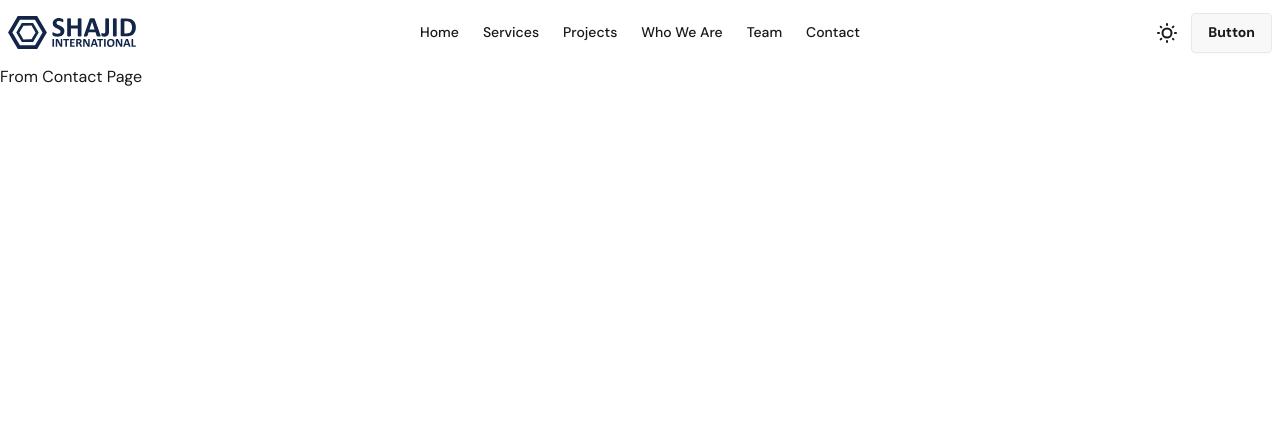
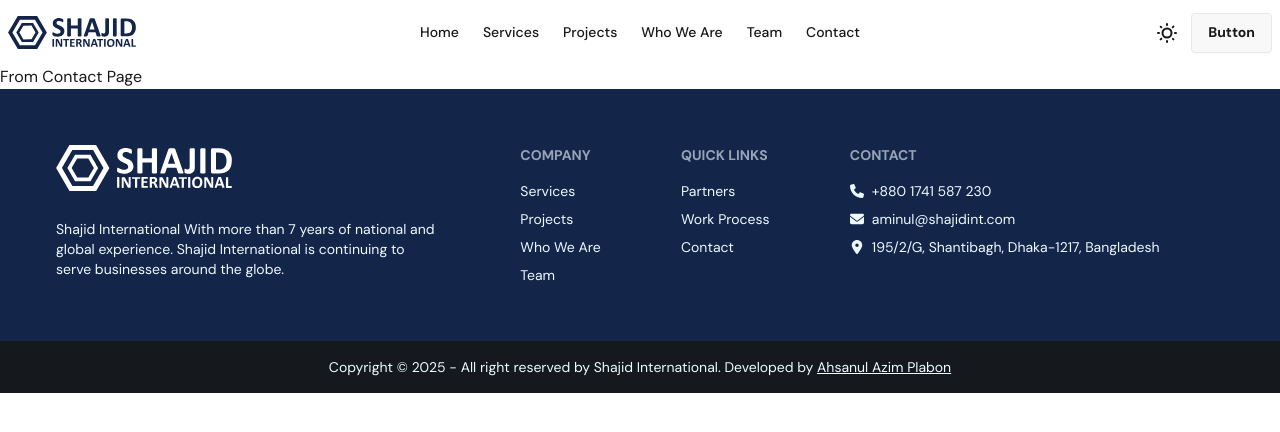
Before and after one commit to ahsanulazim/shajidint, a Next.js app: page /contact in a window 1280 px wide. Shown: the top 432 px of the page. Built offline with nearby package versions, Linux system fonts and the light colour scheme.

Commit message:
footer added

```diff
--- /dev/null
+++ b/Components/Footer.jsx
@@ -0,0 +1,49 @@
+import Link from "next/link";
+import { FaEnvelope, FaLocationDot, FaPhone } from "react-icons/fa6";
+
+export default function Footer() {
+
+    const nav = <>
+        <Link className="link link-hover" href="/services">Services</Link>
+        <Link className="link link-hover" href="/projects">Projects</Link>
+        <Link className="link link-hover" href="/whoweare">Who We Are</Link>
+        <Link className="link link-hover" href="/team">Team</Link>
+
+    </>
+
+
+    return (
+        <div className="bg-main" data-theme="dark">
+            <footer className="footer sm:footer-horizontal max-w-[1440px] mx-auto text-base-content px-5 py-10 sm:p-14">
+                <aside>
+                    <img src="/Shajid-International-Logo-dark.svg" alt="Shajid International" className="w-full max-w-44 mb-5" />
+                    <p className="max-w-96">Shajid International
+                        With more than 7 years of national and global experience. Shajid International is continuing to serve businesses around the globe.</p>
+
+                </aside>
+                <nav>
+                    <h6 className="footer-title">Company</h6>
+                    {nav}
+                </nav>
+                <nav>
+                    <h6 className="footer-title">Quick Links</h6>
+                    <Link className="link link-hover" href="/partners">Partners</Link>
+                    <Link className="link link-hover" href="/workprocess">Work Process</Link>
+                    <Link className="link link-hover" href="/contact">Contact</Link>
+                </nav>
+                <nav>
+                    <h6 className="footer-title">Contact</h6>
+                    <p className="flex items-center gap-2"><FaPhone /> +880 1741 587 230</p>
+                    <p className="flex items-center gap-2"><FaEnvelope /> aminul@shajidint.com</p>
+                    <p className="flex items-center gap-2"><FaLocationDot /> 195/2/G, Shantibagh, Dhaka-1217, Bangladesh</p>
+                </nav>
+
+            </footer>
+            <footer className="footer sm:footer-horizontal footer-center bg-base-300 text-base-content p-4">
+                <aside>
+                    <p>Copyright © {new Date().getFullYear()} - All right reserved by Shajid International. Developed by <a className="link" href="https://www.fiverr.com/ahsanulazim6" target="_blank">Ahsanul Azim Plabon</a></p>
+                </aside>
+            </footer>
+        </div>
+    )
+}
--- a/Components/Logo.jsx
+++ b/Components/Logo.jsx
@@ -7,6 +7,6 @@
     const { theme } = useContext(ThemeContext);
 
     return (
-        <img src={theme ? "/Shajid-International-Logo.svg" : "/Shajid-International-Logo-dark.svg"} alt="Shajid International Logo" className="w-full max-w-32" />
+        <img src={theme ? "/Shajid-International-Logo.svg" : "/Shajid-International-Logo-dark.svg"} alt="Shajid International Logo" className="w-full max-w-28 md:max-w-32" />
     )
 }
--- a/app/globals.css
+++ b/app/globals.css
@@ -5,6 +5,7 @@
 
   --font-mono: var(--font-dm-sans);
   --breakpoint-1xl: 1440px;
+  --color-main: #132549;
 }
 
 
--- a/app/layout.js
+++ b/app/layout.js
@@ -2,6 +2,7 @@
 import "./globals.css";
 import Navbar from "../Components/Navbar";
 import ThemeProvider from "@/Context/ThemeContext";
+import Footer from "@/Components/Footer";
 
 
 const dmSans = DM_Sans({
@@ -27,6 +28,7 @@
         <ThemeProvider>
           <Navbar />
           {children}
+          <Footer />
         </ThemeProvider>
       </body>
     </html>
```
